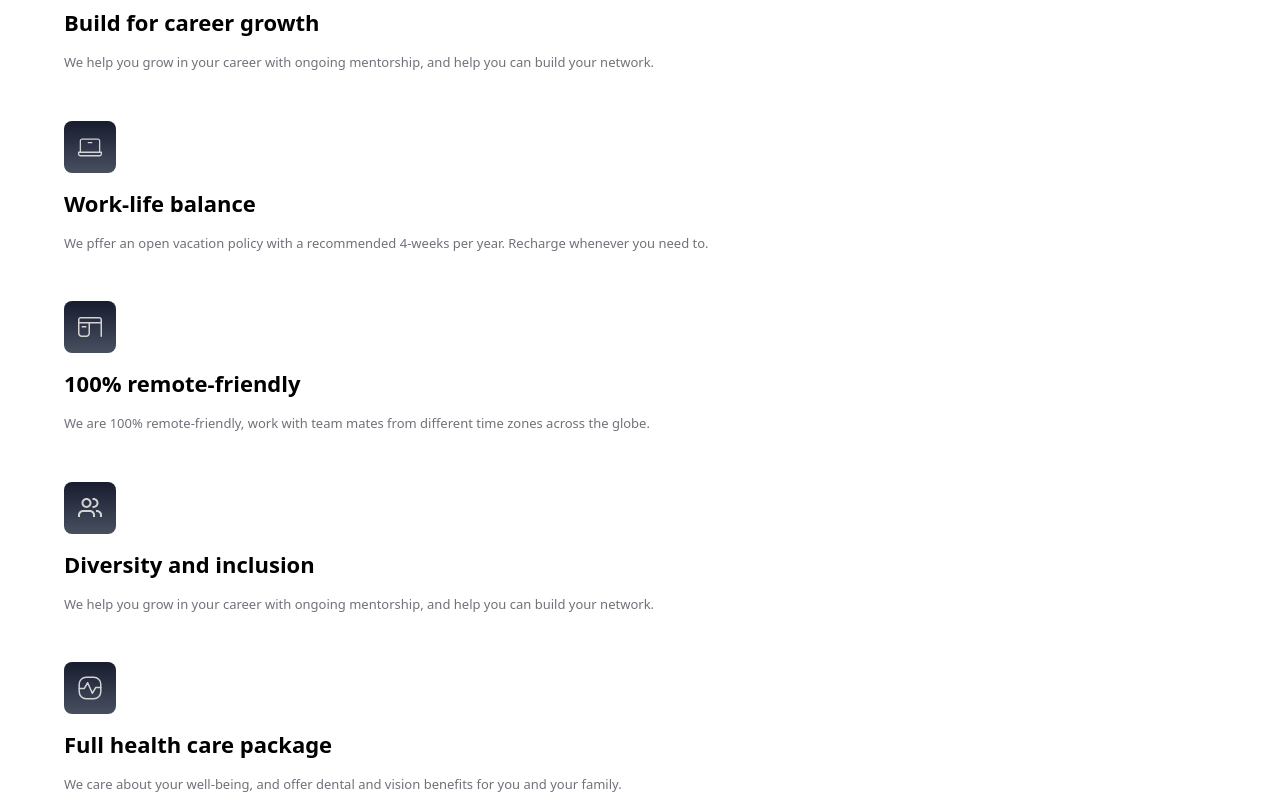
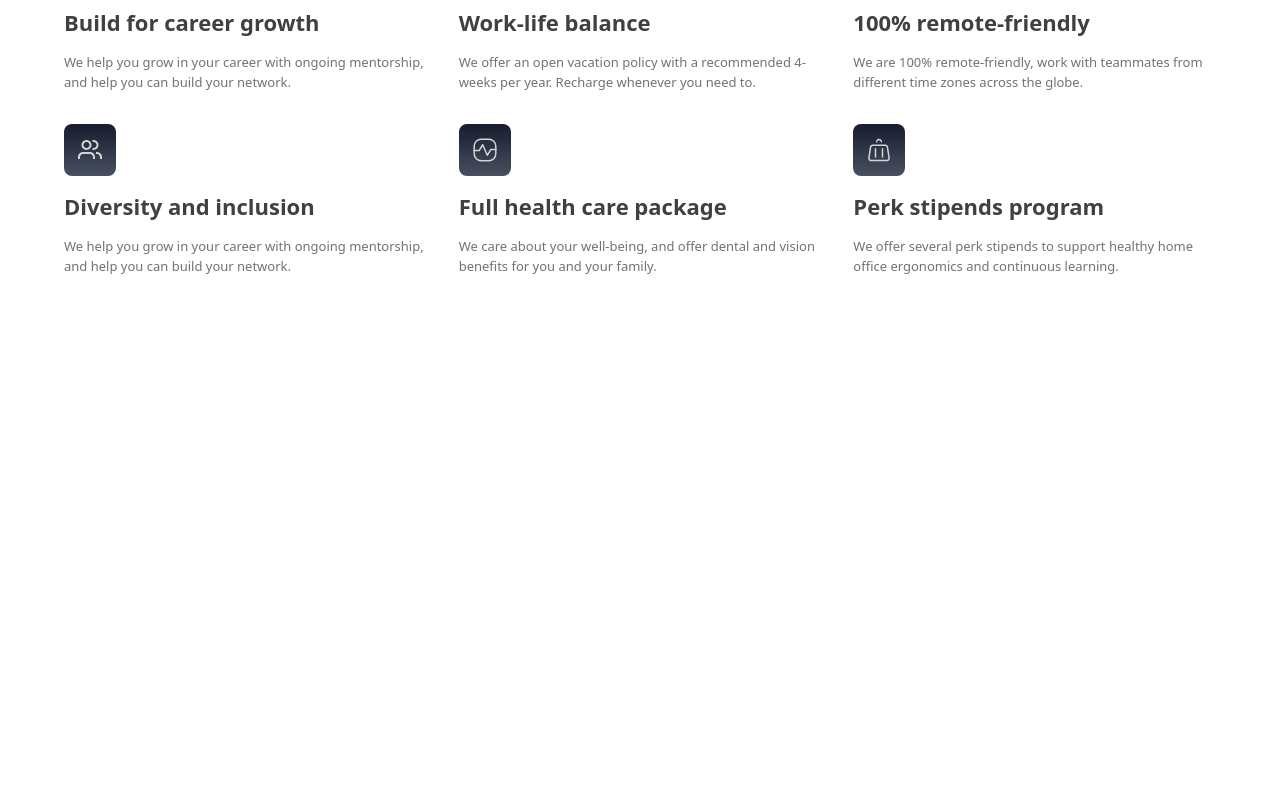
Before and after one commit to Amumug/WorkScale-ReactJS, a React (Vite) app: page / in a window 1280 px wide. Shown: the part 1180-1980 px from the top of the page. After the commit the page ends 1456 px from the top, so only its background shows below. Built offline with nearby package versions, Linux system fonts and the light colour scheme.

Commit message:
WorkScale-ReactJS

```diff
--- a/src/components/Hero.jsx
+++ b/src/components/Hero.jsx
@@ -31,46 +31,54 @@ const Hero = () => {
         <img src={worldmaplight} className="w-full hidden md:block" />
 
 
-        <div className="flex-col justify-start items-start inline-flex mt-10">
-          <div className="flex-col justify-start items-start gap-3.5 inline-flex ">
-            <img src={book} />
-            <p className="ext-neutral-700 text-[22px] font-semibold font-['Inter', sans-serif]">Build for career growth</p>
-            <p className="text-zinc-500 text-[13px] font-medium font-['Inter', sans-serif] leading-normal">We help you grow in your career with ongoing
-              mentorship, and help you can build your network.</p>
+        <div className="mt-10 grid grid-cols-1 md:grid-cols-3 gap-8">
+          <div className="flex flex-col justify-start items-start gap-3.5">
+            <img src={book} alt="Build for career growth" />
+            <p className="text-neutral-700 text-[22px] font-semibold font-['Inter', sans-serif]">Build for career growth</p>
+            <p className="text-zinc-500 text-[13px] font-medium font-['Inter', sans-serif] leading-normal">
+              We help you grow in your career with ongoing mentorship, and help you can build your network.
+            </p>
           </div>
 
-          <div className="flex-col justify-start items-start gap-3.5 mt-12 inline-flex ">
-            <img src={laptop} />
-            <p className="ext-neutral-700 text-[22px] font-semibold font-['Inter', sans-serif]">Work-life balance</p>
-            <p className="text-zinc-500 text-[13px] font-medium font-['Inter', sans-serif] leading-normal">We pffer an open vacation policy with a recommended
-              4-weeks per year. Recharge whenever you need to.</p>
+          <div className="flex flex-col justify-start items-start gap-3.5">
+            <img src={laptop} alt="Work-life balance" />
+            <p className="text-neutral-700 text-[22px] font-semibold font-['Inter', sans-serif]">Work-life balance</p>
+            <p className="text-zinc-500 text-[13px] font-medium font-['Inter', sans-serif] leading-normal">
+              We offer an open vacation policy with a recommended 4-weeks per year. Recharge whenever you need to.
+            </p>
           </div>
 
-          <div className="flex-col justify-start items-start gap-3.5 mt-12 inline-flex ">
-            <img src={desk} />
-            <p className="ext-neutral-700 text-[22px] font-semibold font-['Inter', sans-serif]">100% remote-friendly</p>
-            <p className="text-zinc-500 text-[13px] font-medium font-['Inter', sans-serif] leading-normal">We are 100% remote-friendly, work with team mates
-              from different time zones across the globe.</p>
-          </div>
-          <div className="flex-col justify-start items-start gap-3.5 mt-12 inline-flex ">
-            <img src={duo} />
-            <p className="ext-neutral-700 text-[22px] font-semibold font-['Inter', sans-serif]">Diversity and inclusion</p>
-            <p className="text-zinc-500 text-[13px] font-medium font-['Inter', sans-serif] leading-normal">We help you grow in your career with ongoing
-              mentorship, and help you can build your network.</p>
-          </div>
-          <div className="flex-col justify-start items-start gap-3.5 mt-12 inline-flex ">
-            <img src={health} />
-            <p className="ext-neutral-700 text-[22px] font-semibold font-['Inter', sans-serif]">Full health care package</p>
-            <p className="text-zinc-500 text-[13px] font-medium font-['Inter', sans-serif] leading-normal">We care about your well-being, and offer dental and
-              vision benefits for you and your family.</p>
-          </div>
-          <div className="flex-col justify-start items-start gap-3.5 mt-12 inline-flex ">
-            <img src={card} />
-            <p className="ext-neutral-700 text-[22px] font-semibold font-['Inter', sans-serif]">Perk stipends program</p>
-            <p className="text-zinc-500 text-[13px] font-medium font-['Inter', sans-serif] leading-normal">We offer several perk stipends to support healthy
-              home office ergonomics and continuous learning.</p>
+          <div className="flex flex-col justify-start items-start gap-3.5">
+            <img src={desk} alt="100% remote-friendly" />
+            <p className="text-neutral-700 text-[22px] font-semibold font-['Inter', sans-serif]">100% remote-friendly</p>
+            <p className="text-zinc-500 text-[13px] font-medium font-['Inter', sans-serif] leading-normal">
+              We are 100% remote-friendly, work with teammates from different time zones across the globe.
+            </p>
           </div>
 
+          <div className="flex flex-col justify-start items-start gap-3.5">
+            <img src={duo} alt="Diversity and inclusion" />
+            <p className="text-neutral-700 text-[22px] font-semibold font-['Inter', sans-serif]">Diversity and inclusion</p>
+            <p className="text-zinc-500 text-[13px] font-medium font-['Inter', sans-serif] leading-normal">
+              We help you grow in your career with ongoing mentorship, and help you can build your network.
+            </p>
+          </div>
+
+          <div className="flex flex-col justify-start items-start gap-3.5">
+            <img src={health} alt="Full health care package" />
+            <p className="text-neutral-700 text-[22px] font-semibold font-['Inter', sans-serif]">Full health care package</p>
+            <p className="text-zinc-500 text-[13px] font-medium font-['Inter', sans-serif] leading-normal">
+              We care about your well-being, and offer dental and vision benefits for you and your family.
+            </p>
+          </div>
+
+          <div className="flex flex-col justify-start items-start gap-3.5">
+            <img src={card} alt="Perk stipends program" />
+            <p className="text-neutral-700 text-[22px] font-semibold font-['Inter', sans-serif]">Perk stipends program</p>
+            <p className="text-zinc-500 text-[13px] font-medium font-['Inter', sans-serif] leading-normal">
+              We offer several perk stipends to support healthy home office ergonomics and continuous learning.
+            </p>
+          </div>
         </div>
       </div>
     </section>
--- a/src/components/Navbar.jsx
+++ b/src/components/Navbar.jsx
@@ -56,7 +56,7 @@ const Navbar = () => {
       <div className="sm:hidden px-0 flex flex-1 justify-end items-center">
         <img src={toggle ? close : menu} className="w-[28px] h-[28px] object-contain" onClick={() => setToggle((prev) => !prev)} />
 
-        <div className={`${toggle ? 'flex' : 'hidden'}  p-6 bg-black-gradient absolute top-20 right-0 mx-4 my-2 min-w-[140px] rounded-xl sidebar`}>
+        <div className={`${toggle ? 'flex' : 'hidden'}  p-6 bg-black-gradient absolute top-20 right-0 mx-4 my-2 w-full rounded-xl sidebar`}>
           <ul className="list-none flex flex-col justify-end items-center flex-1">
             {navLinks.map((nav, index) => (
               <li
```
